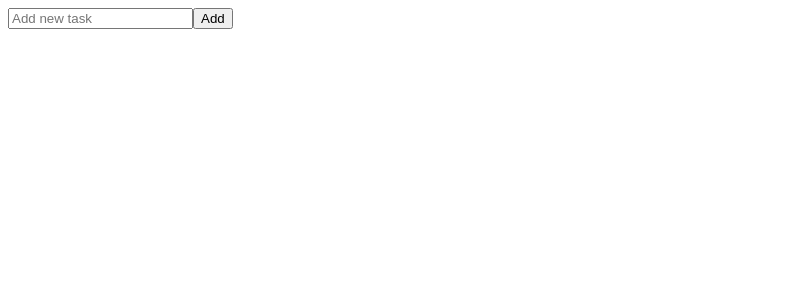
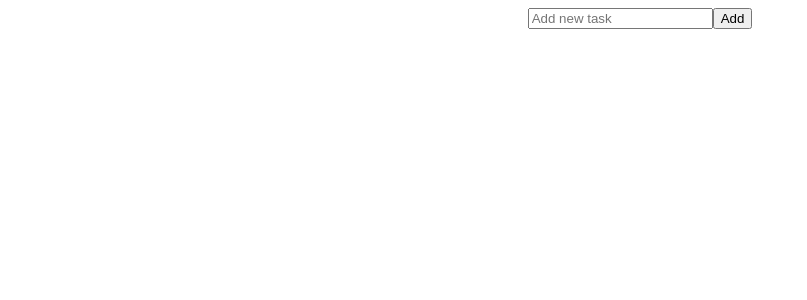
Before and after one commit to ngbalarezo/Angular-To-Do-List, an Angular app: page / in a window 1280 px wide. Shown: the top 300 px of the page, without its empty margins (0-807 px from the left). Built offline with nearby package versions, Linux system fonts and the light colour scheme.

Commit message:
Styled app component for total page centering.

```diff
--- a/src/app/app.component.css
+++ b/src/app/app.component.css
@@ -0,0 +1,17 @@
+.main {
+  width: 100%;
+  display: flex;
+  justify-content: center;
+}
+
+.content {
+  width: 90%;
+  display: flex;
+  justify-content: center;
+}
+
+todo-list {
+  width: 100%;
+  display: flex;
+  justify-content: center;
+}
```
